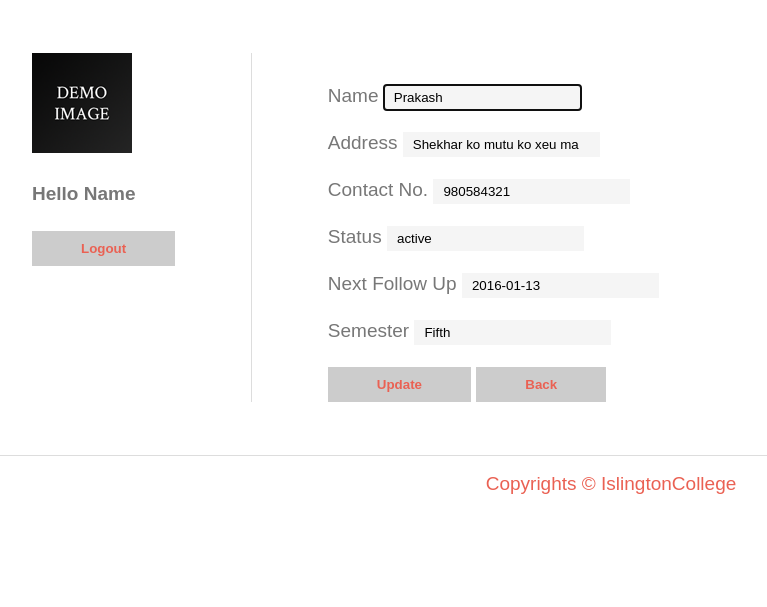
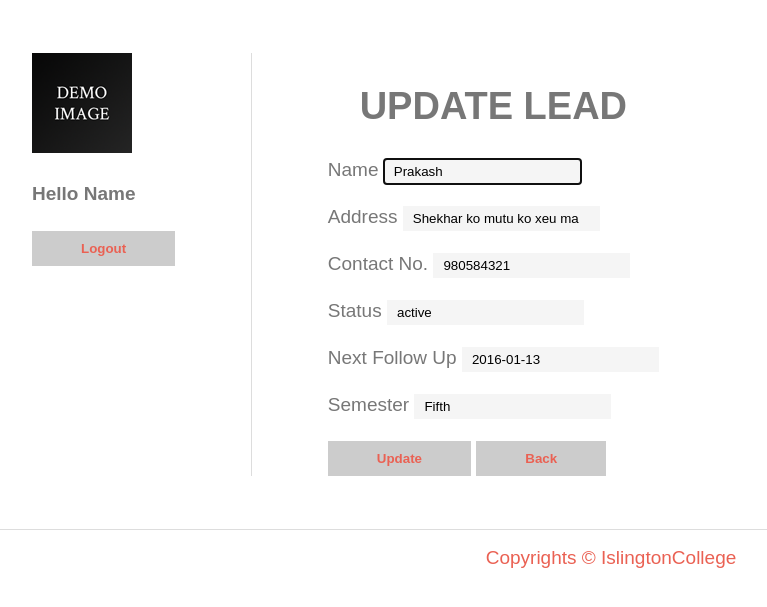
Before and after one commit to suvingrg/lms, a PHP site: page /leads/update/1 in a window 1280 px wide. Shown: the part 113-720 px from the top of the page, without its empty margins (29-796 px from the left). Run offline with PHP 8.4, Linux system fonts and the light colour scheme; the visitor is signed in with stand-in values (Sample User, id 1); data comes from the database, SQL or seed files in the repository.

Commit message:
little fixes

```diff
--- a/application/view/leads/add.php
+++ b/application/view/leads/add.php
@@ -40,7 +40,7 @@
           </table>
           <br>
           <input type="submit" name="add_lead" value="Done" />
-          <!-- <button type="button" id="addmore">Add More</button> -->
+          <button type="button" id="addmore">Add More</button>
           <a href="<?php echo URL; ?>leads/index"><button type="button" name="back">Back</button></a>
       </form>
 
--- a/application/view/leads/update.php
+++ b/application/view/leads/update.php
@@ -1,6 +1,6 @@
 
   <div class="mini-container">
-    <h2></h2>
+    <h2>UPDATE LEAD</h2>
     <form action="<?php echo URL; ?>leads/updateLead" method="POST">
         <label>Name</label>
         <input autofocus type="text" name="l_name" value="<?php echo htmlspecialchars($lead->l_name, ENT_QUOTES, 'UTF-8'); ?>" required /><br><br>
--- a/public/css/style.css
+++ b/public/css/style.css
@@ -123,7 +123,7 @@ p{
 
 /* login */
 #loginbox {
-  padding: 0 36%;
+  padding: 0 60%;
 }
 
 #loginbox h2 {
--- a/public/js/application.js
+++ b/public/js/application.js
@@ -41,6 +41,6 @@ $(function() {
 var addmore = document.getElementById('addmore');
 
 addmore.onclick = function() {
-  var newrow = '<tr><td><input type=\"text\" name=\"lname\" required /></td><td><input type=\"text\" name=\"address\" required /></td><td><input type=\"text\" name=\"contact\" required /></td><td><select name="status"><option value=\"\">Active</option><option value=\"\">Expired</option><option value=\"\">Postponed</option><option value=\"\">Dismissed</option></select></td><td><input type=\"text\" name=\"next_followup\" required /></td></tr>';
+  var newrow = '<tr><td><input type=\"text\" name=\"lname\" required /></td><td><input type=\"text\" name=\"address\" required /></td><td><input type=\"text\" name=\"contact\" required /></td><td><select name="status"><option value=\"\">Active</option><option value=\"\">Expired</option><option value=\"\">Postponed</option><option value=\"\">Dismissed</option></select></td><td><select name=\"c_id\"><?php foreach ($c_ids as $c_id) { ?><option value=\"<?php echo $c_id->c_id; ?>\"><?php echo $c_id->c_id; ?></option><?php } ?></select></td><td><input type=\"text\" name=\"next_followup\" style=\"width: 87px;\" placeholder=\"YYYY-MM-DD\" required /></td><td><input type=\"text\" name=\"semester\" style=\"width: 87px;\" placeholder=\"First\" required /></td></tr>';
   document.getElementById('records').innerHTML += newrow;
 };
```
